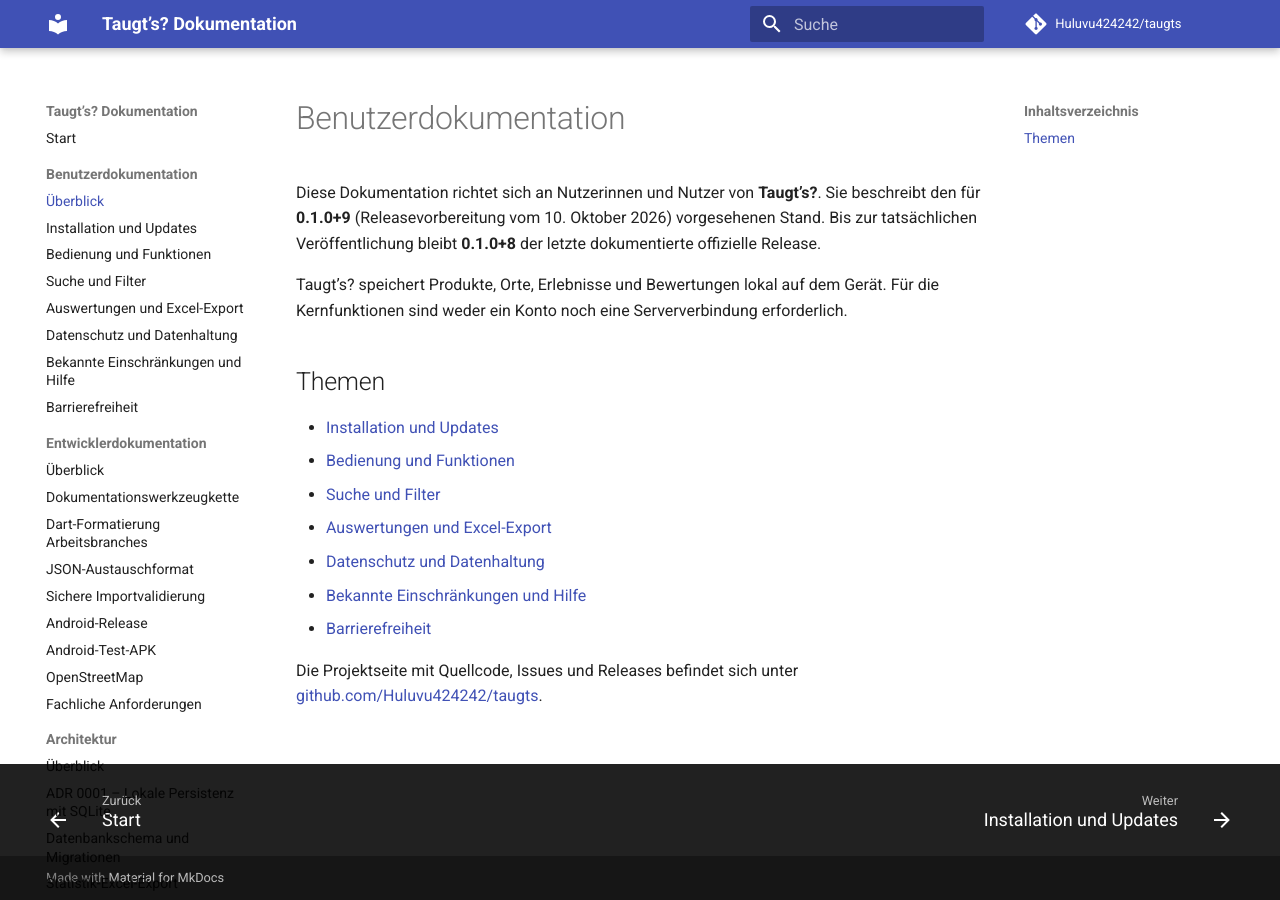
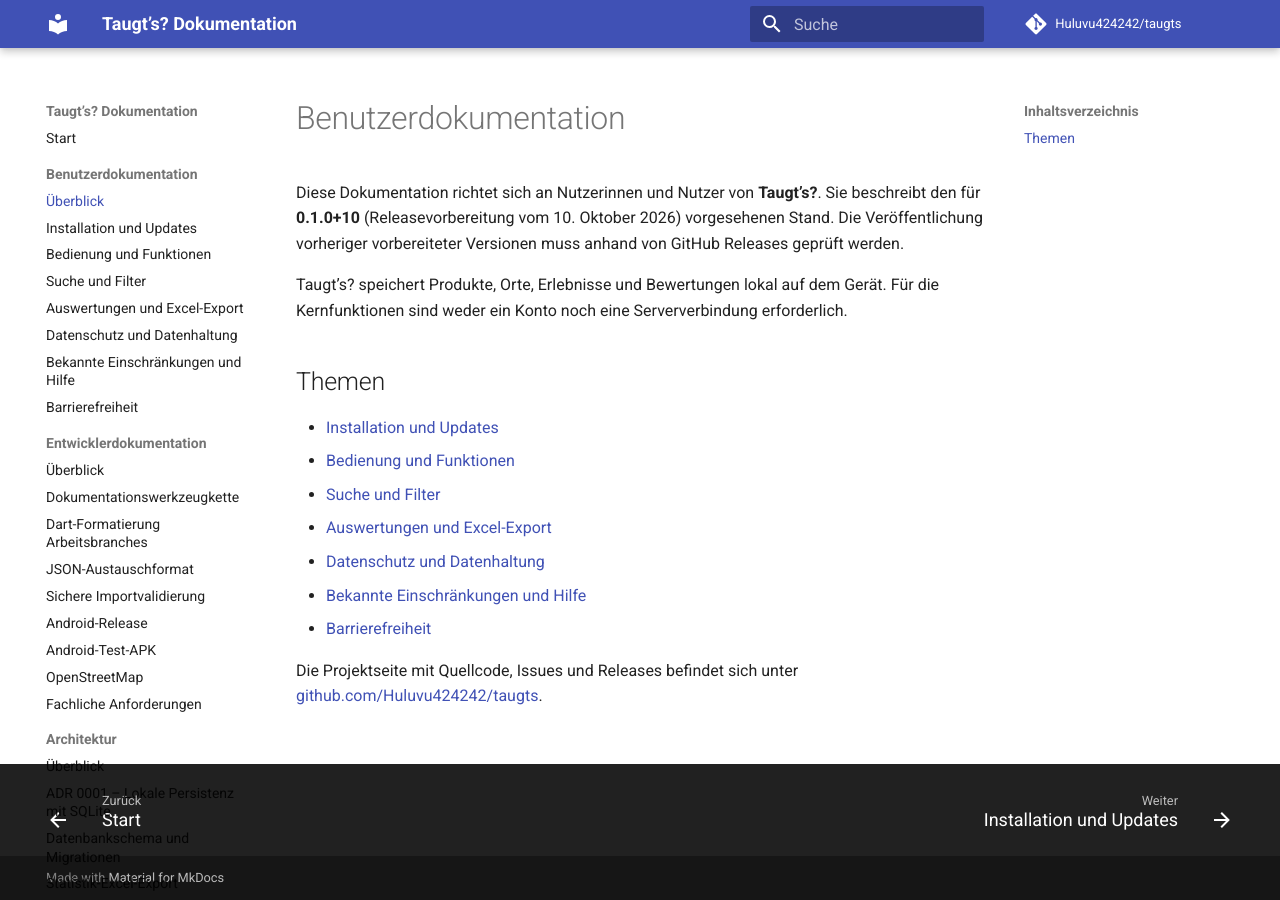
Before and after one commit to Huluvu424242/taugts, an MkDocs documentation site: the page built from docs/benutzer/index.md, in a window 1280 px wide. Built offline with MkDocs 1.6.1 and Material for MkDocs 9.7.7, drawn with Linux system fonts in a browser that asks for light colours; comment, search, counter and statistics services are not loaded.

Commit message:
Story #265: Release 0.1.0+10 – docs/benutzer/index.md

```diff
--- a/docs/benutzer/index.md
+++ b/docs/benutzer/index.md
@@ -1,6 +1,6 @@
 # Benutzerdokumentation
 
-Diese Dokumentation richtet sich an Nutzerinnen und Nutzer von **Taugt’s?**. Sie beschreibt den für **0.1.0+9** (Releasevorbereitung vom 10. Oktober 2026) vorgesehenen Stand. Bis zur tatsächlichen Veröffentlichung bleibt **0.1.0+8** der letzte dokumentierte offizielle Release.
+Diese Dokumentation richtet sich an Nutzerinnen und Nutzer von **Taugt’s?**. Sie beschreibt den für **0.1.0+10** (Releasevorbereitung vom 10. Oktober 2026) vorgesehenen Stand. Die Veröffentlichung vorheriger vorbereiteter Versionen muss anhand von GitHub Releases geprüft werden.
 
 Taugt’s? speichert Produkte, Orte, Erlebnisse und Bewertungen lokal auf dem Gerät. Für die Kernfunktionen sind weder ein Konto noch eine Serververbindung erforderlich.
 
```
